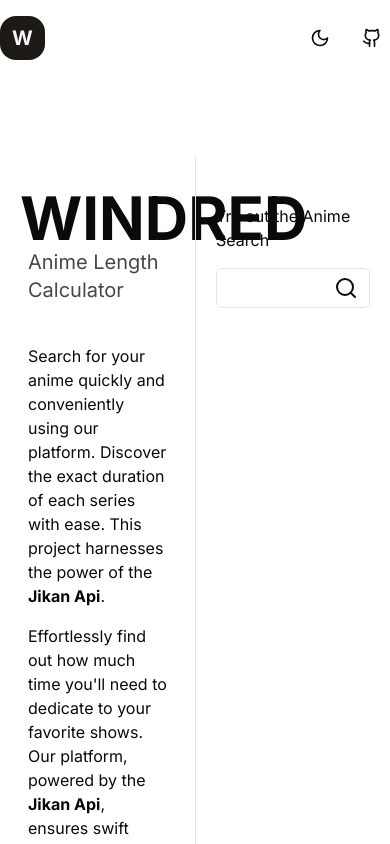
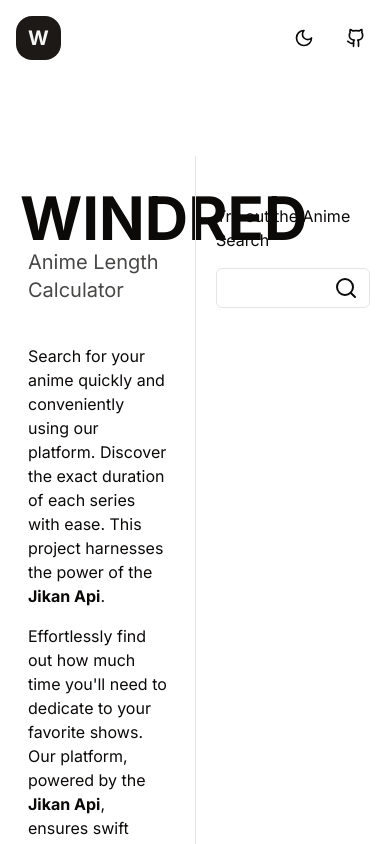
Before and after one commit to SidneyRoberto9/windred, a Next.js app: page / in a window 390 px wide. Shown: the top 844 px of the page. Built offline with nearby package versions, Linux system fonts and the light colour scheme.

Commit message:
✨ feat: Header Size for mobile

```diff
--- a/src/components/Header.tsx
+++ b/src/components/Header.tsx
@@ -4,7 +4,7 @@ import Link from 'next/link';
 
 export function Header() {
   return (
-    <header className="py-4 flex items-center justify-between">
+    <header className="sm:px-0 px-4 py-4 flex items-center justify-between">
       <Link
         href={'/'}
         prefetch={false}
```
